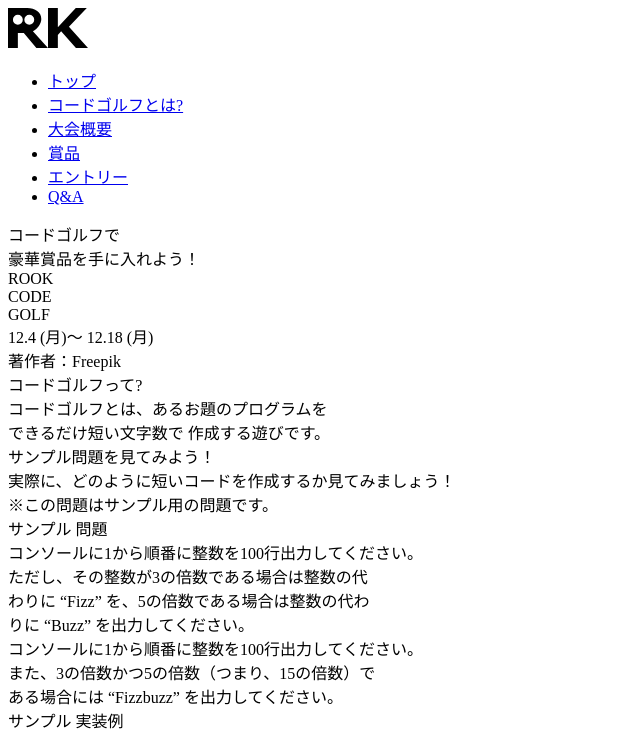
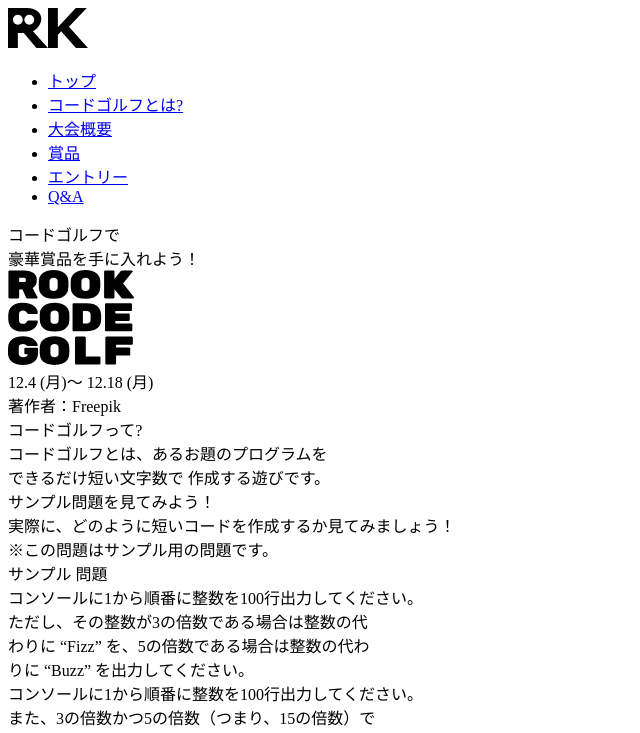
Before and after one commit to yukitomoda/rook-codegolf2023, a website: page src/index.html in a window 1280 px wide. Shown: the top 733 px of the page, without its empty margins (0-640 px from the left). Drawn offline with Linux system fonts and the light colour scheme.

Commit message:
feat: タイトルロゴを画像に置き換え

```diff
--- a/src/index.html
+++ b/src/index.html
@@ -32,9 +32,9 @@
         <div class="mainvisual__container">
           <div class="mainvisual__text--bold">コードゴルフで</div>
           <div class="mainvisual__text--bold">豪華賞品を手に入れよう！</div>
-          <div class="mainvisual__title">ROOK</div>
-          <div class="mainvisual__title">CODE</div>
-          <div class="mainvisual__title">GOLF</div>
+          <div class="mainvisual__title">
+            <img src="./assets/code-golf-logo.svg" class="mainvisual__title-logo" />
+          </div>
           <div class="mainvisual__date">
             <span class="mainvisual__date__text">12.4</span>
             <span class="mainvisual__date__text--small">(月)～</span>
--- a/src/sass/_mainvisual.scss
+++ b/src/sass/_mainvisual.scss
@@ -38,6 +38,12 @@
         line-height: normal;
     }
 
+    &__title-logo {
+        height: 50vh;
+        max-height: 600px;
+        max-width: 80vw;
+    }
+
     &__date {
         text-align: center;
 
```
